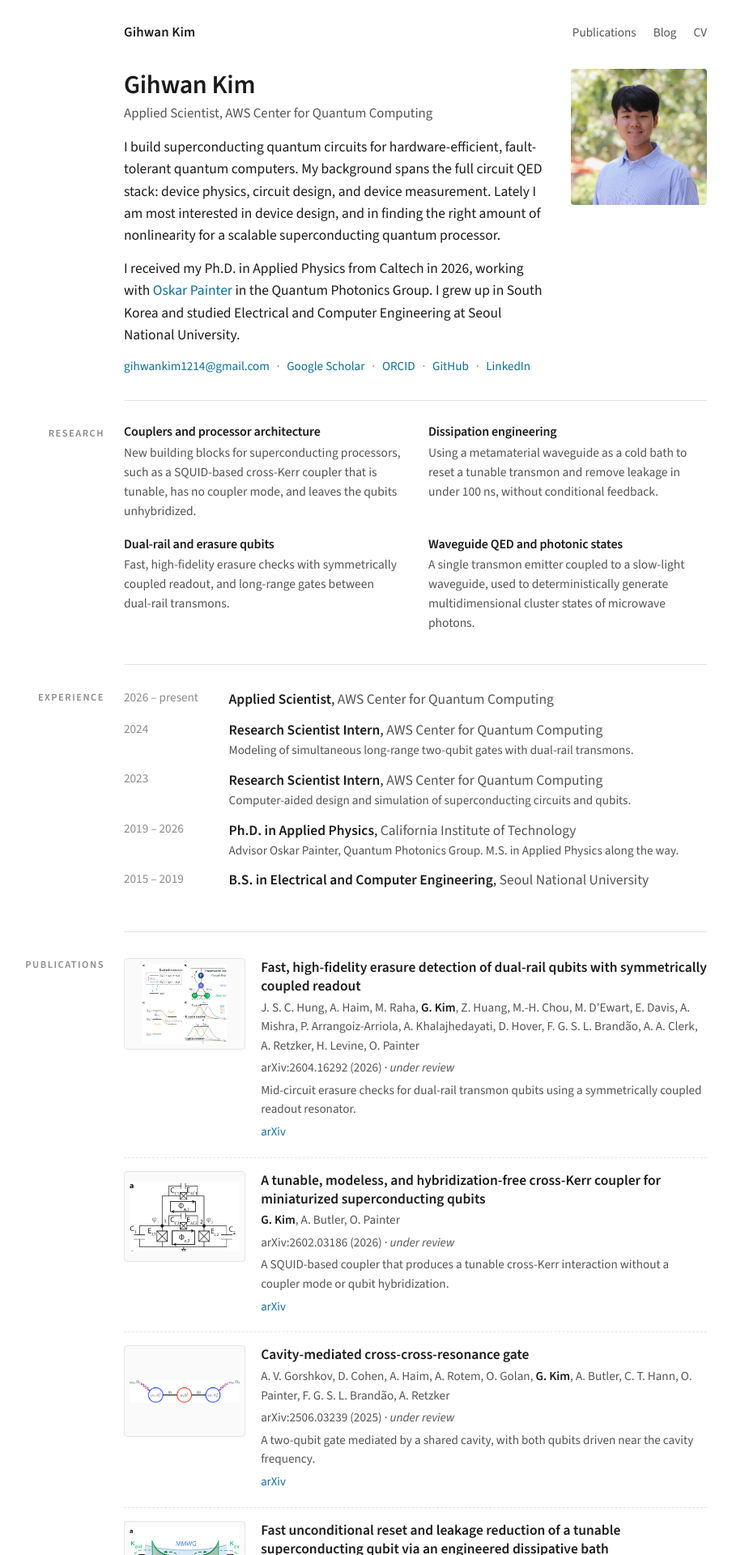
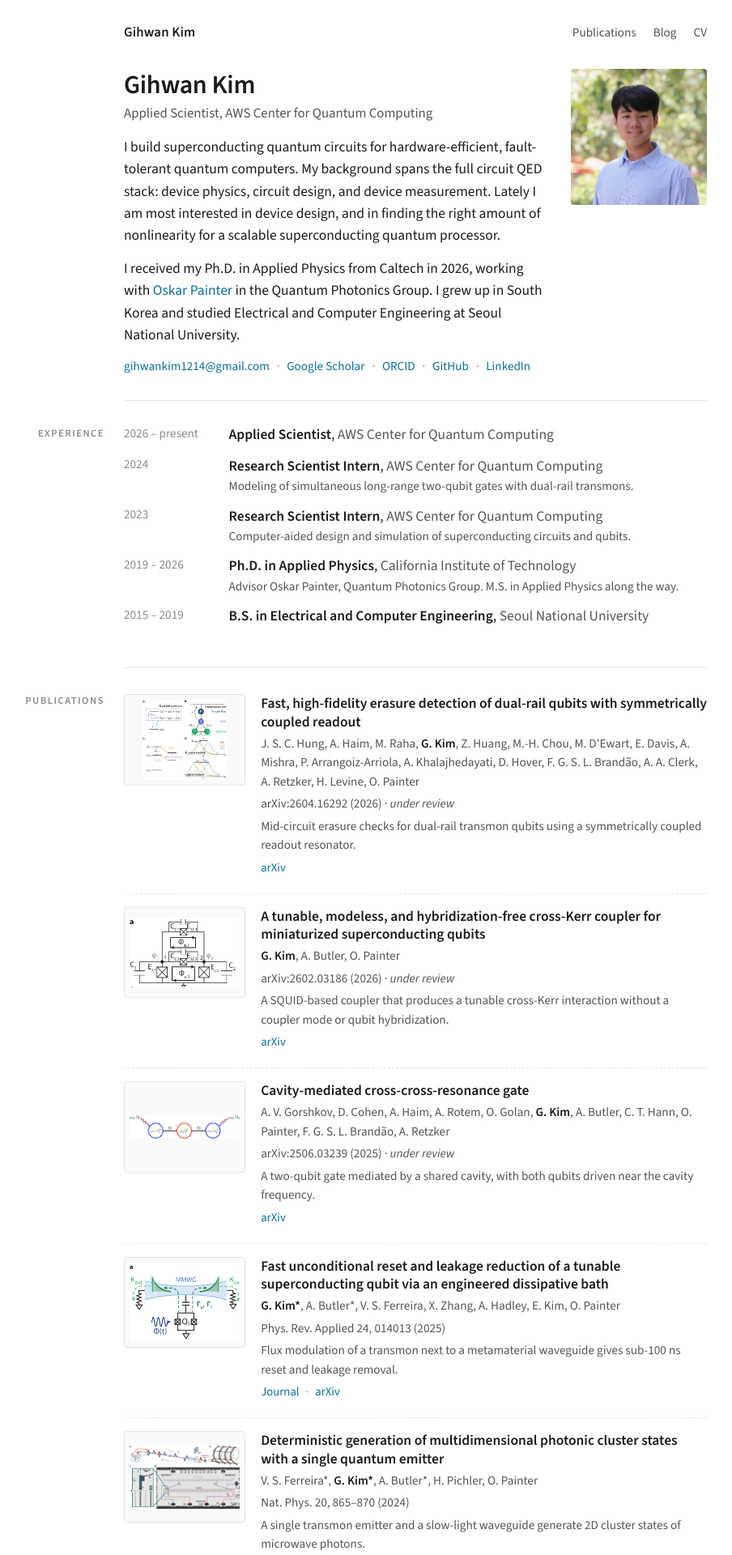
Before and after one commit to gihwan-scqubits/gihwan-scqubits.github.io, a Jekyll site: the page built from index.md, in a window 1280 px wide. Shown: the top 1920 px of the page at 81% size, without its empty margins (127-1031 px from the left). Built offline with Jekyll 4.4.1, drawn with Linux system fonts in a browser that asks for light colours.

Commit message:
Remove research themes section
Co-Authored-By: Claude Fable 5.1 <noreply@anthropic.com>
Claude-Session: https://claude.ai/code/session_01D9GyQzp35NGwXa4HyFQyv5

```diff
--- a/assets/css/main.css
+++ b/assets/css/main.css
@@ -106,11 +106,6 @@ figcaption { font-size: 0.9em; color: var(--ink-2); margin-top: 0.4rem; }
   }
 }
 
-/* Research themes */
-.themes { display: grid; grid-template-columns: repeat(2, 1fr); gap: 1.2rem 2rem; margin: 0; padding: 0; list-style: none; }
-.themes h3 { font-size: 1rem; margin: 0 0 0.25rem; }
-.themes p { margin: 0; color: var(--ink-2); font-size: 0.97rem; }
-
 /* Experience */
 .timeline { list-style: none; margin: 0; padding: 0; }
 .timeline li { display: grid; grid-template-columns: 7.5rem 1fr; gap: 0.6rem; margin-bottom: 0.7rem; }
--- a/index.md
+++ b/index.md
@@ -17,32 +17,6 @@ body_class: home
     {% include links.html %}
   </div>
   <img class="portrait" src="{{ '/assets/img/profile.jpg' | relative_url }}" alt="Portrait of Gihwan Kim" width="168" height="168">
-</section>
-
-<section class="section" id="research">
-  <span class="label">Research</span>
-  <ul class="themes">
-    <li>
-      <h3>Couplers and processor architecture</h3>
-      <p>New building blocks for superconducting processors, such as a SQUID-based cross-Kerr coupler
-      that is tunable, has no coupler mode, and leaves the qubits unhybridized.</p>
-    </li>
-    <li>
-      <h3>Dissipation engineering</h3>
-      <p>Using a metamaterial waveguide as a cold bath to reset a tunable transmon and remove leakage
-      in under 100 ns, without conditional feedback.</p>
-    </li>
-    <li>
-      <h3>Dual-rail and erasure qubits</h3>
-      <p>Fast, high-fidelity erasure checks with symmetrically coupled readout, and long-range gates
-      between dual-rail transmons.</p>
-    </li>
-    <li>
-      <h3>Waveguide QED and photonic states</h3>
-      <p>A single transmon emitter coupled to a slow-light waveguide, used to deterministically generate
-      multidimensional cluster states of microwave photons.</p>
-    </li>
-  </ul>
 </section>
 
 <section class="section" id="experience">
```
Also changed, not shown: README.md.
